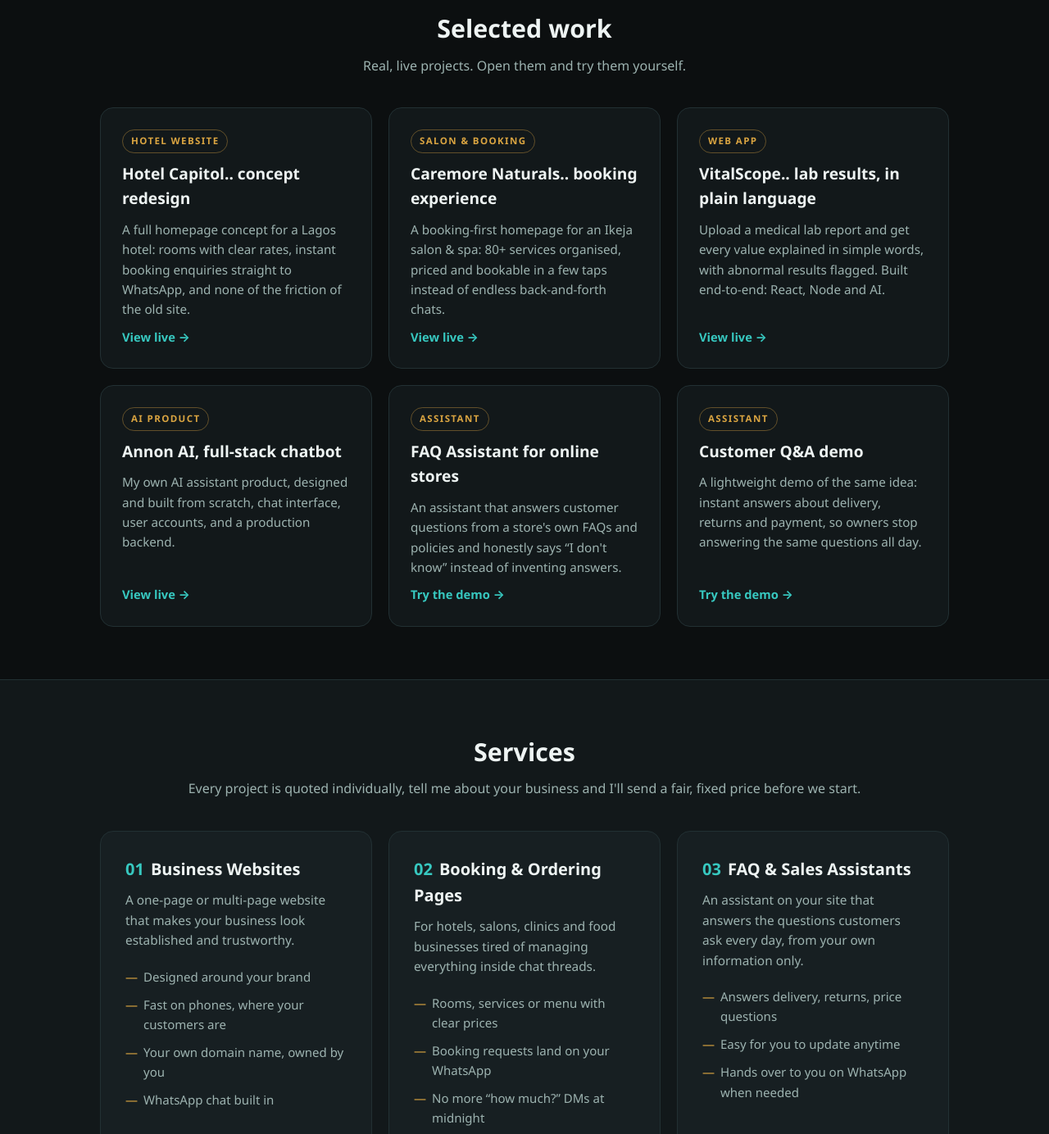
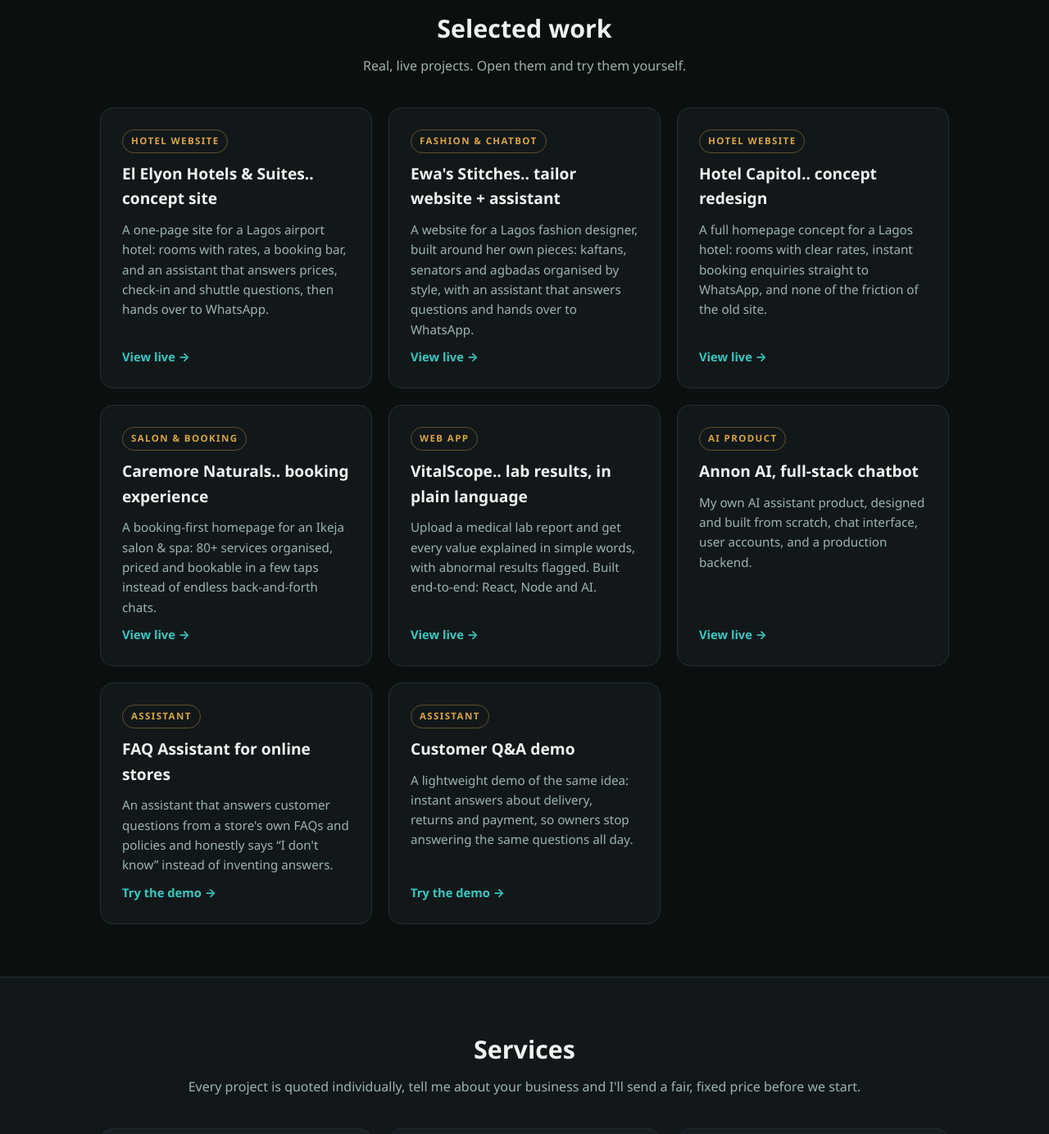
Before and after one commit to Ann0nn/annon-portfolio, a plain HTML site: page index.html in a window 1280 px wide. Shown: the part 720-2104 px from the top of the page at 82% size. Drawn offline with Linux system fonts and the light colour scheme.

Commit message:
Add El Elyon and Ewa's Stitches to portfolio

```diff
--- a/index.html
+++ b/index.html
@@ -66,7 +66,7 @@
   .svc p{color:var(--muted);font-size:.96rem;margin-bottom:14px}
   .svc ul{list-style:none;color:var(--muted);font-size:.94rem}
   .svc li{padding:5px 0 5px 22px;position:relative}
-  .svc li::before{content:"—";position:absolute;left:0;color:var(--gold)}
+  .svc li::before{content:"·";position:absolute;left:0;color:var(--gold)}
 
   /* Steps */
   .steps{display:grid;grid-template-columns:repeat(auto-fit,minmax(240px,1fr));gap:20px}
@@ -124,6 +124,18 @@
       <p>Real, live projects. Open them and try them yourself.</p>
     </div>
     <div class="grid">
+      <div class="card">
+        <span class="tag">Hotel website</span>
+        <h3>El Elyon Hotels &amp; Suites.. concept site</h3>
+        <p>A one-page site for a Lagos airport hotel: rooms with rates, a booking bar, and an assistant that answers prices, check-in and shuttle questions, then hands over to WhatsApp.</p>
+        <a class="visit" href="https://el-elyon1.netlify.app" target="_blank" rel="noopener">View live →</a>
+      </div>
+      <div class="card">
+        <span class="tag">Fashion &amp; chatbot</span>
+        <h3>Ewa's Stitches.. tailor website + assistant</h3>
+        <p>A website for a Lagos fashion designer, built around her own pieces: kaftans, senators and agbadas organised by style, with an assistant that answers questions and hands over to WhatsApp.</p>
+        <a class="visit" href="https://ewa-stitches.netlify.app/" target="_blank" rel="noopener">View live →</a>
+      </div>
       <div class="card">
         <span class="tag">Hotel website</span>
         <h3>Hotel Capitol.. concept redesign</h3>
```
